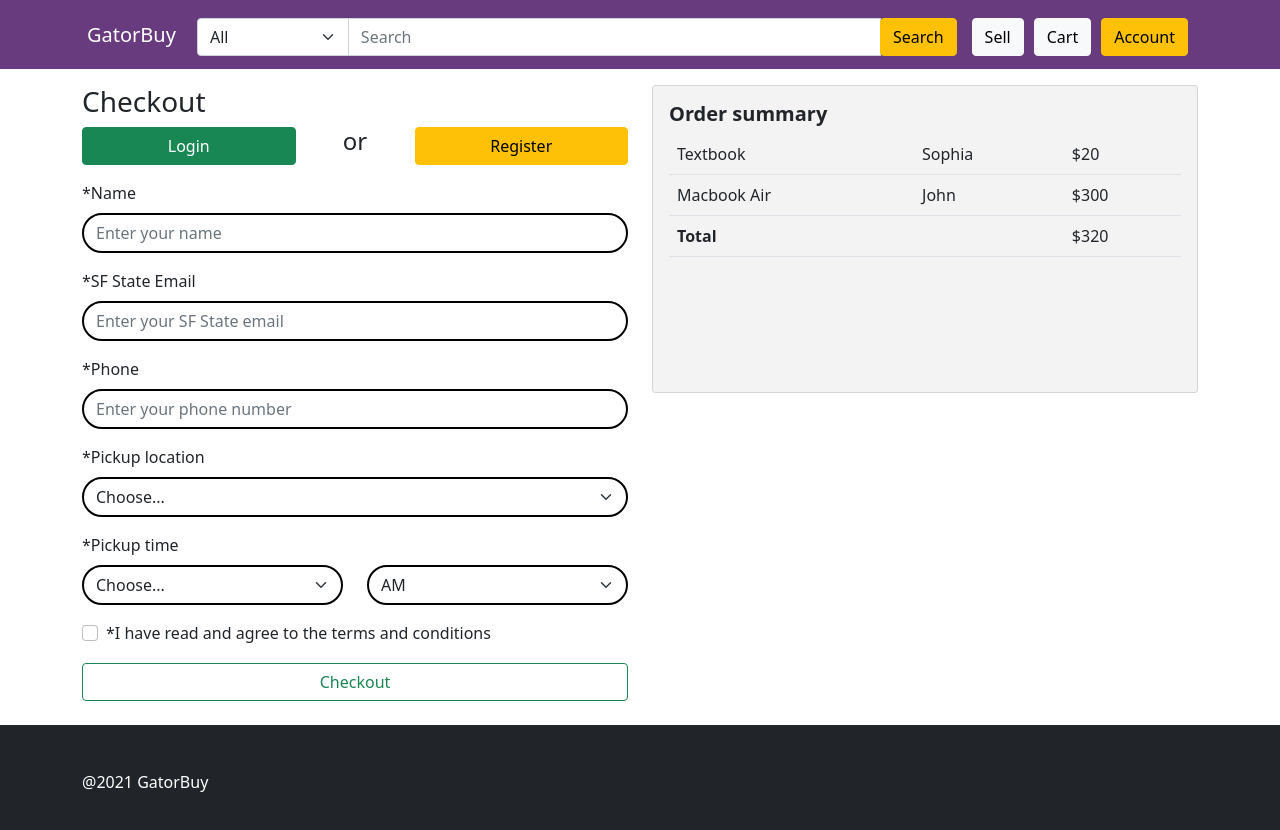
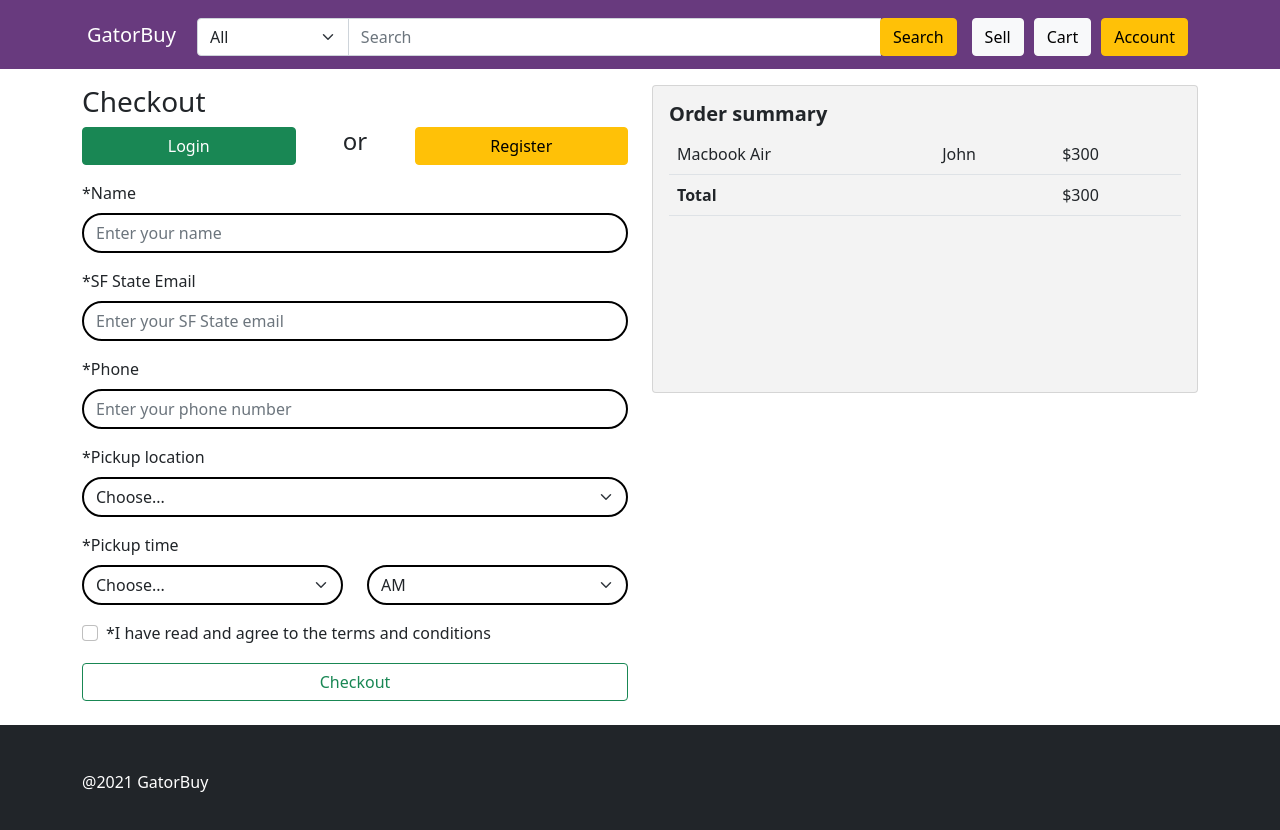
Before and after one commit to ohlesl1e/csc642-team11, a React (Create React App) app in the folder source/: page /checkout in a window 1280 px wide. Shown: the top 830 px of the page. Built offline with nearby package versions, Linux system fonts and the light colour scheme.

Commit message:
delete one item in cart and checkout

```diff
--- a/source/src/pages/Checkout.js
+++ b/source/src/pages/Checkout.js
@@ -96,19 +96,13 @@ export default function Checkout() {
                                 <Table>
                                     <tbody>
                                         <tr>
-                                            <td>Textbook</td>
-                                            <td>Sophia</td>
-                                            <td>$20</td>
-                                        </tr>
-
-                                        <tr>
                                             <td>Macbook Air</td>
                                             <td>John</td>
                                             <td>$300</td>
                                         </tr>
                                         <tr>
                                             <td colSpan='2'><b>Total</b></td>
-                                            <td>$320</td>
+                                            <td>$300</td>
                                         </tr>
                                     </tbody>
                                 </Table>
--- a/source/src/pages/Header.js
+++ b/source/src/pages/Header.js
@@ -59,18 +59,6 @@ function Header() {
                             className="d-flex justify-content-between align-items-start"
                         >
                             <div className="ms-2 me-auto">
-                                <div className="fw-bold">Textbook</div>
-                                Sophia
-                            </div>
-                            <Badge variant="primary" pill>
-                                $20
-                            </Badge>
-                        </ListGroup.Item>
-                        <ListGroup.Item
-                            as="li"
-                            className="d-flex justify-content-between align-items-start"
-                        >
-                            <div className="ms-2 me-auto">
                                 <div className="fw-bold">Macbook Air</div>
                                 John
                             </div>
```
